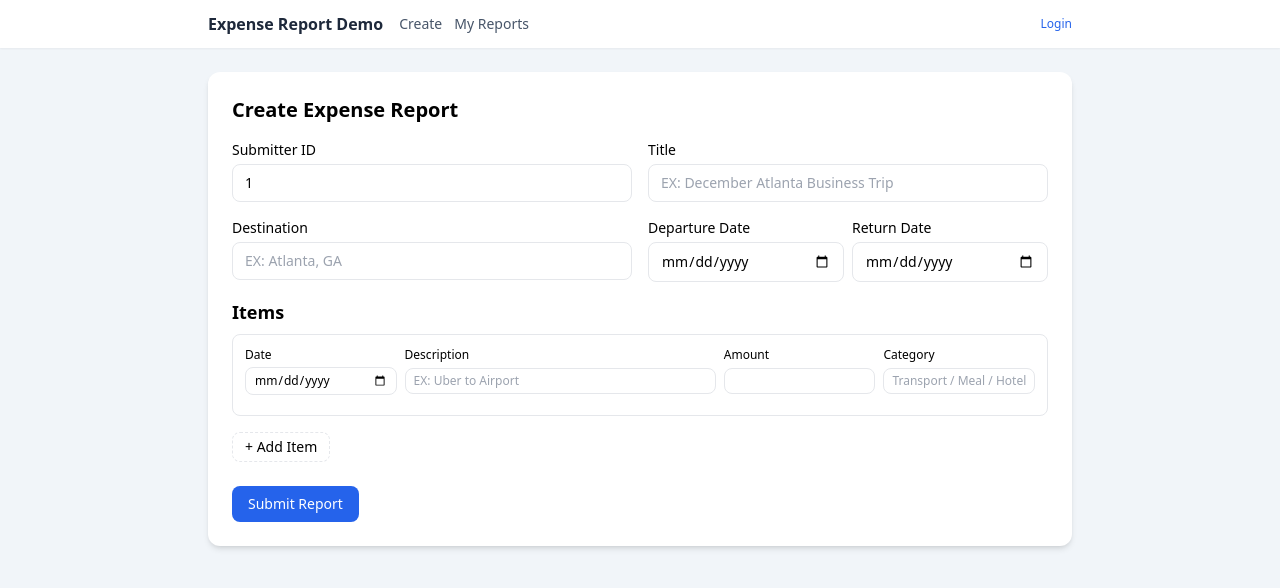
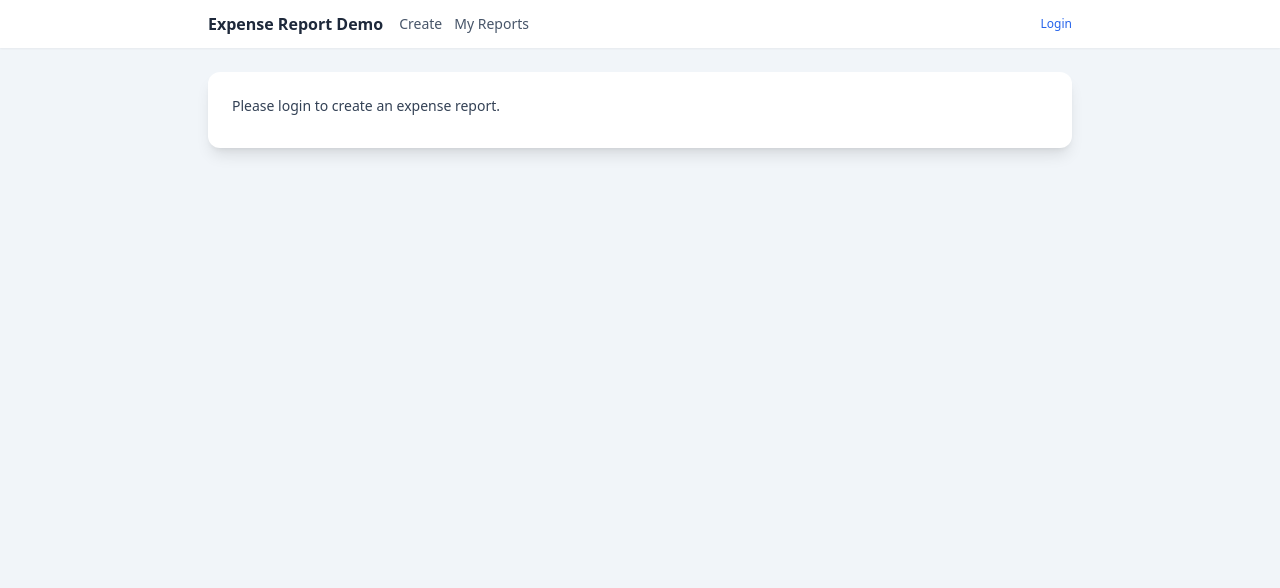
Before and after one commit to HOJUNHWANG/ExpenseSystemFrontEnd, a React app in the folder expense-frontend/: page /create in a window 1280 px wide. Shown: the top 588 px of the page. Built offline with nearby package versions, Linux system fonts and the light colour scheme; the HTML template or start-up script is replaced by a standard one.

Commit message:
Deleted submitterID

```diff
--- a/expense-frontend/src/components/CreateExpenseReportForm.jsx
+++ b/expense-frontend/src/components/CreateExpenseReportForm.jsx
@@ -1,8 +1,10 @@
 // src/components/CreateExpenseReportForm.jsx
 import { useState } from "react";
+import { useAuth } from "../AuthContext";
 
 export default function CreateExpenseReportForm() {
-  const [submitterId, setSubmitterId] = useState(1);
+  const { user } = useAuth();
+
   const [title, setTitle] = useState("");
   const [destination, setDestination] = useState("");
   const [departureDate, setDepartureDate] = useState("");
@@ -12,6 +14,16 @@ export default function CreateExpenseReportForm() {
   ]);
   const [loading, setLoading] = useState(false);
   const [message, setMessage] = useState("");
+
+  if (!user) {
+    return (
+        <div className="bg-white shadow-lg rounded-xl p-6">
+          <p className="text-sm text-slate-700 mb-2">
+            Please login to create an expense report.
+          </p>
+        </div>
+    );
+  }
 
   const handleItemChange = (index, field, value) => {
     const newItems = [...items];
@@ -33,7 +45,7 @@ export default function CreateExpenseReportForm() {
     setLoading(true);
 
     const payload = {
-      submitterId: Number(submitterId),
+      submitterId: user.id,         // 🔹 로그인 유저 id 사용
       title,
       destination,
       departureDate,
@@ -60,8 +72,7 @@ export default function CreateExpenseReportForm() {
 
       const id = await res.json();
       setMessage(`✅ Created report with id = ${id}`);
-      // 폼 초기화 (필요하면)
-      // setTitle(""); setDestination(""); ...
+      // 필요하면 폼 초기화
     } catch (err) {
       console.error(err);
       setMessage(`❌ Error: ${err.message}`);
@@ -84,15 +95,6 @@ export default function CreateExpenseReportForm() {
       )}
 
       <div className="grid grid-cols-1 md:grid-cols-2 gap-4 mb-4">
-        <div>
-          <label className="block text-sm font-medium mb-1">Submitter ID</label>
-          <input
-            type="number"
-            value={submitterId}
-            onChange={(e) => setSubmitterId(e.target.value)}
-            className="w-full border rounded-lg px-3 py-2 text-sm"
-          />
-        </div>
 
         <div>
           <label className="block text-sm font-medium mb-1">Title</label>
```
